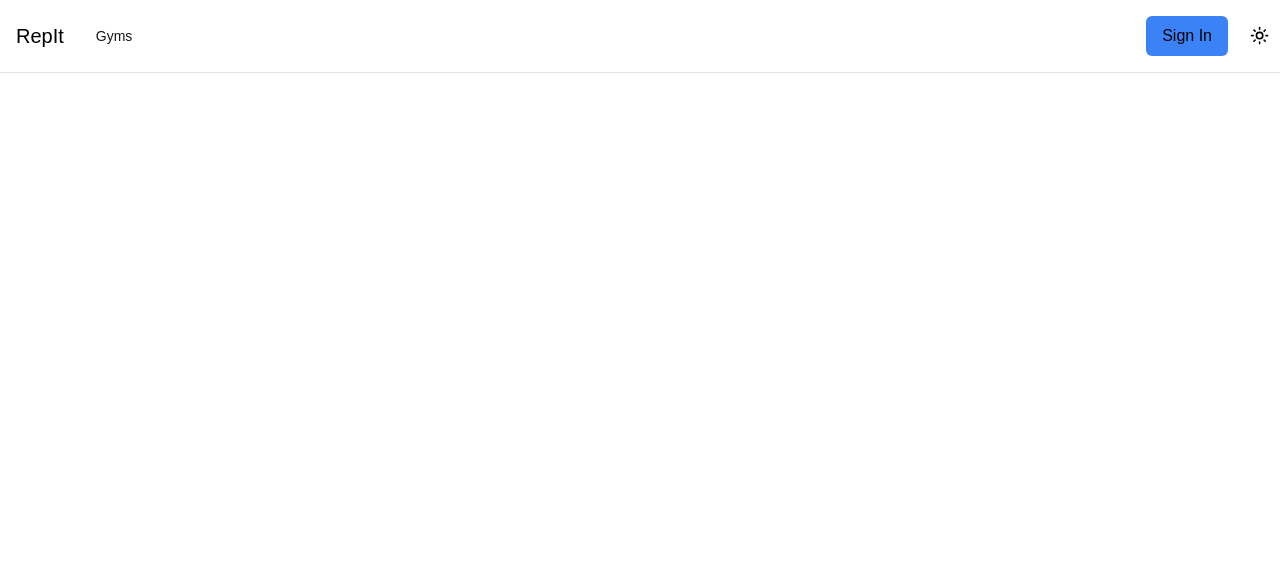
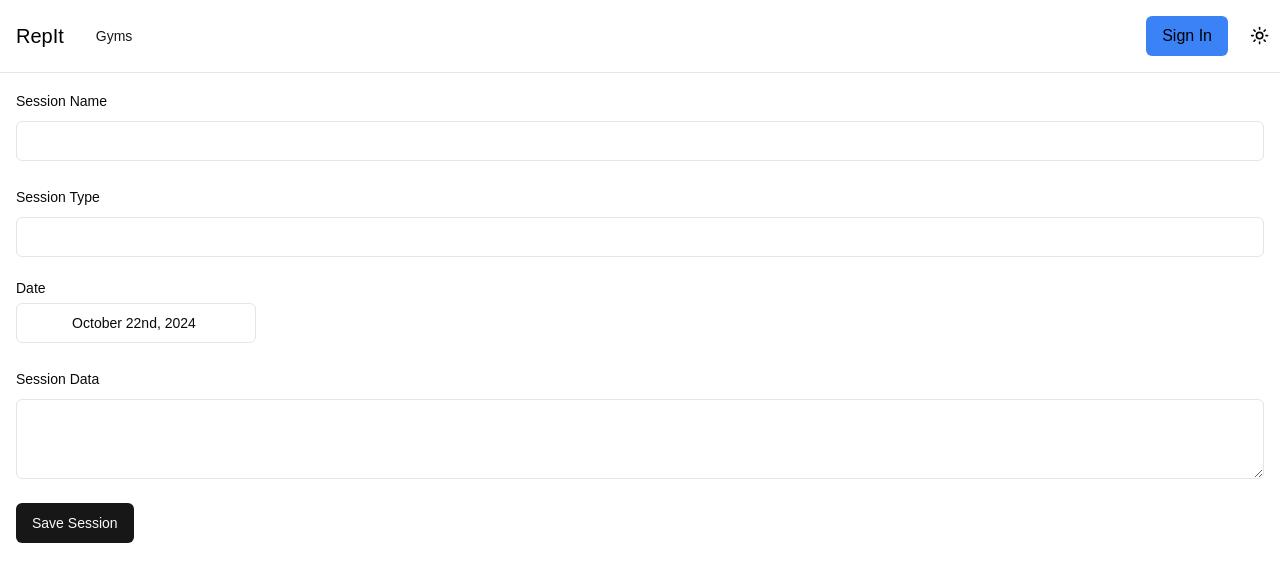
Before and after one commit to Miguel61823/RepIt, a Next.js app in the folder GymerApp/: page /sessions in a window 1280 px wide. Shown: the top 582 px of the page. Built offline with nearby package versions, Linux system fonts and the light colour scheme; no server answers.

Commit message:
session stuffs

```diff
--- a/GymerApp/src/FormSchema/session.ts
+++ b/GymerApp/src/FormSchema/session.ts
@@ -1,15 +1,29 @@
 
 import { z } from "zod";
-import { nodeFormSchema } from "./session_node";
 
-// define sessionFormSchema
+// Define the literal schema
+const literalSchema = z.union([z.string(), z.number(), z.boolean(), z.null()]);
+
+// Define the JSON schema that recursively handles any JSON structure
+type Literal = z.infer<typeof literalSchema>;
+type Json = Literal | { [key: string]: Json } | Json[];
+const jsonSchema: z.ZodType<Json> = z.lazy(() =>
+  z.union([literalSchema, z.array(jsonSchema), z.record(jsonSchema)])
+);
+
+// Define the main session form schema
 export const sessionFormSchema = z.object({
   name: z.string()
     .min(1, "Name is required")
     .max(25, "Name must be 25 characters or less"),
+
   type: z.string()
-  .min(1, "Type is required")
-  .max(25, "Type must be 25 characters or less"),
-  date: z.date(),
-  nodes: z.array(nodeFormSchema).min(1, "At least 1 Group is Required"),
-})
+    .min(1, "Type is required")
+    .max(25, "Type must be 25 characters or less"),
+
+  date: z.date().refine((date) => date <= new Date(), {
+    message: "Date cannot be in the future",
+  }),
+
+  data: jsonSchema.optional() // Use the JSON schema for dynamic data
+});
--- a/GymerApp/src/FormSchema/session_node.ts
+++ b/GymerApp/src/FormSchema/session_node.ts
@@ -1,7 +1,9 @@
 import { z } from "zod";
 
 export const nodeFormSchema = z.object({
-  type: z.enum(['group', 'metric']),
+  type: z.enum(['Group', 'Metric']),
+  value:  z.number().optional(),
+  unit: z.string().optional(),
   name: z.string().min(1, "Name is required"),
   path: z.array(z.string()).min(1, "Path must contain at least one element")
 })
--- a/GymerApp/src/app/sessions/_components/newSession.tsx
+++ b/GymerApp/src/app/sessions/_components/newSession.tsx
@@ -0,0 +1,38 @@
+"use client";
+
+import { useEffect, useState } from "react";
+import { Button } from "@/components/ui/button";
+import {
+  Sheet,
+  SheetContent,
+  SheetHeader,
+  SheetTitle,
+  SheetTrigger,
+} from "@/components/ui/sheet";
+import { SessionForm } from "../../../components/forms/SessionForm";
+
+export function NewSession() {
+  const [isOpen, setIsOpen] = useState(false);
+
+  useEffect(() => {
+    const handleClose = () => setIsOpen(false);
+    window.addEventListener('closeSessionSheet', handleClose);
+    return () => window.removeEventListener('closeSessionSheet', handleClose);
+  }, []);
+
+  return (
+    <Sheet open={isOpen} onOpenChange={setIsOpen}>
+      <SheetTrigger asChild>
+        <Button variant="ghost">
+          + Add Session
+        </Button>
+      </SheetTrigger>
+      <SheetContent side="right" className="overflow-y-auto no-scrollbar">
+        <SheetHeader>
+          <SheetTitle>New Session</SheetTitle>
+        </SheetHeader>
+        <SessionForm />
+      </SheetContent>
+    </Sheet>
+  );
+}
--- a/GymerApp/src/app/sessions/page.tsx
+++ b/GymerApp/src/app/sessions/page.tsx
@@ -1,3 +1,4 @@
+import { SessionForm } from "@/components/forms/SessionForm";
 import Topbar from "../_components/TopBar";
 
 const SessionsPage = () => {
@@ -5,7 +6,7 @@ const SessionsPage = () => {
     <div>
       <Topbar />
       <div>
-        {/* <SessionForm /> */}
+        <SessionForm />
         {/* <SessionsList /> */}
       </div>
     </div>
--- /dev/null
+++ b/GymerApp/src/components/forms/SessionForm.tsx
@@ -0,0 +1,125 @@
+"use client"
+
+import React from 'react';
+import { sessionFormSchema } from "@/FormSchema/session";
+import { useForm } from "react-hook-form";
+import { z } from "zod";
+import { zodResolver } from "@hookform/resolvers/zod";
+import { Form, FormField, FormItem, FormLabel, FormControl, FormMessage } from "@/components/ui/form";
+import { Input } from "@/components/ui/input";
+import { Button } from "@/components/ui/button";
+import { Popover, PopoverContent, PopoverTrigger } from "@/components/ui/popover";
+import { Calendar } from "@/components/ui/calendar";
+import { format } from "date-fns";
+import { createSession } from '@/server/api/sessions';
+import { cn } from '@/lib/utils';
+import { Textarea } from '../ui/textarea';
+
+
+export function SessionForm() {
+  const form = useForm<z.infer<typeof sessionFormSchema>>({
+    resolver: zodResolver(sessionFormSchema),
+    defaultValues: {
+      name: "",
+      type: "",
+      date: new Date(),
+    },
+  });
+
+  async function onSubmit(values: z.infer<typeof sessionFormSchema>) {
+
+  }
+
+  return (
+    <Form {...form}>
+      <form onSubmit={form.handleSubmit(onSubmit)} className="space-y-6 p-4">
+        <FormField
+          control={form.control}
+          name="name"
+          render={({ field }) => (
+            <FormItem>
+              <FormLabel>Session Name</FormLabel>
+              <FormControl>
+                <Input {...field} />
+              </FormControl>
+              <FormMessage />
+            </FormItem>
+          )}
+        />
+
+        <FormField
+          control={form.control}
+          name="type"
+          render={({ field }) => (
+            <FormItem>
+              <FormLabel>Session Type</FormLabel>
+              <FormControl>
+                <Input {...field} />
+              </FormControl>
+              <FormMessage />
+            </FormItem>
+          )}
+        />
+
+        <FormField
+          control={form.control}
+          name="date"
+          render={({ field }) => (
+            <FormItem className="flex flex-col">
+              <FormLabel>Date</FormLabel>
+              <Popover>
+                <PopoverTrigger asChild>
+                  <FormControl>
+                    <Button
+                      variant="outline"
+                      className={cn(
+                        "w-[240px] pl-3 text-left font-normal",
+                        !field.value && "text-muted-foreground"
+                      )}
+                    >
+                      {field.value ? (
+                        format(field.value, "PPP")
+                      ) : (
+                        <span>Pick a date</span>
+                      )}
+                    </Button>
+                  </FormControl>
+                </PopoverTrigger>
+                <PopoverContent className="w-auto p-0" align="start">
+                  <Calendar
+                    mode="single"
+                    selected={field.value}
+                    onSelect={field.onChange}
+                    initialFocus
+                  />
+                </PopoverContent>
+              </Popover>
+              <FormMessage />
+            </FormItem>
+          )}
+        />
+        <FormField
+          control={form.control}
+          name="data"
+          render={({ field }) => (
+            <FormItem>
+              <FormLabel>Session Data</FormLabel>
+              <FormControl>
+                <Textarea
+                  {...field}
+                  value={typeof field.value === 'string' ? field.value : JSON.stringify(field.value, null, 2)} // Convert JSON to string
+                  onChange={(e) => field.onChange(e.target.value)} // Save as a string
+                />
+              </FormControl>
+              <FormMessage />
+            </FormItem>
+          )}
+        />
+
+
+
+        <Button type="submit">Save Session</Button>
+      </form>
+    </Form>
+  );
+}
--- a/GymerApp/src/drizzle/schema/tables/session.ts
+++ b/GymerApp/src/drizzle/schema/tables/session.ts
@@ -1,4 +1,4 @@
-import { index, pgTable, text, timestamp, uuid } from "drizzle-orm/pg-core";
+import { index, jsonb, pgTable, text, timestamp, uuid } from "drizzle-orm/pg-core";
 
 
 export const SessionsTable = pgTable('session', {
@@ -6,7 +6,8 @@ export const SessionsTable = pgTable('session', {
   user_id: text("user_id").notNull(),
   name: text('name').notNull(),
   type: text('type').notNull(),
-  date: timestamp('date').notNull(),
+  date: timestamp('date').notNull().defaultNow(),
+  data: jsonb('data')
 }, (table) => ({
   user_session_index: index('user_session_index').on(table.user_id),
 }));
--- a/GymerApp/src/server/api/sessions.ts
+++ b/GymerApp/src/server/api/sessions.ts
@@ -17,10 +17,14 @@ export interface Session {
   nodes: Node[];
 }
 
+type NodeType = 'Group' | 'Metric';
+
 export interface Node {
   id: string;
   name: string;
-  type: string;
+  type: NodeType;
+  value?: number;
+  unit?: string;
   path: string[];
 }
 
```
